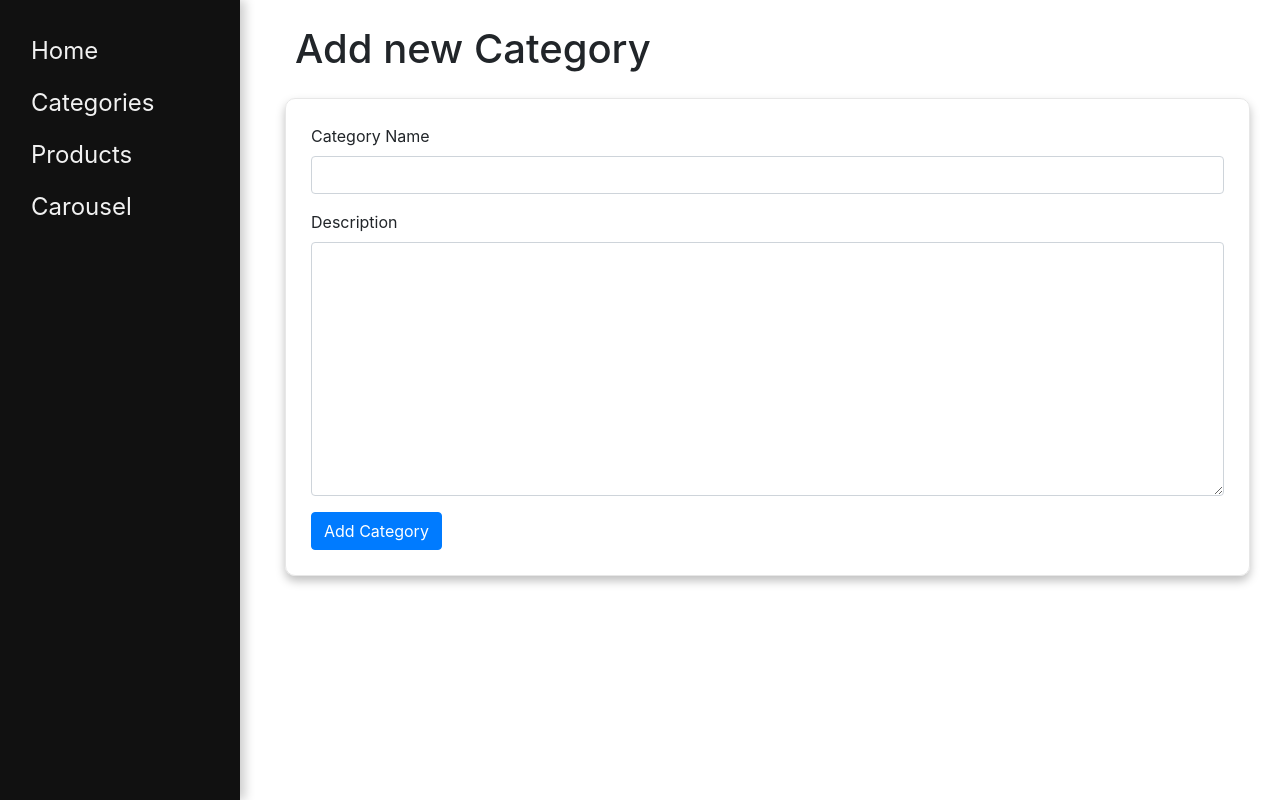
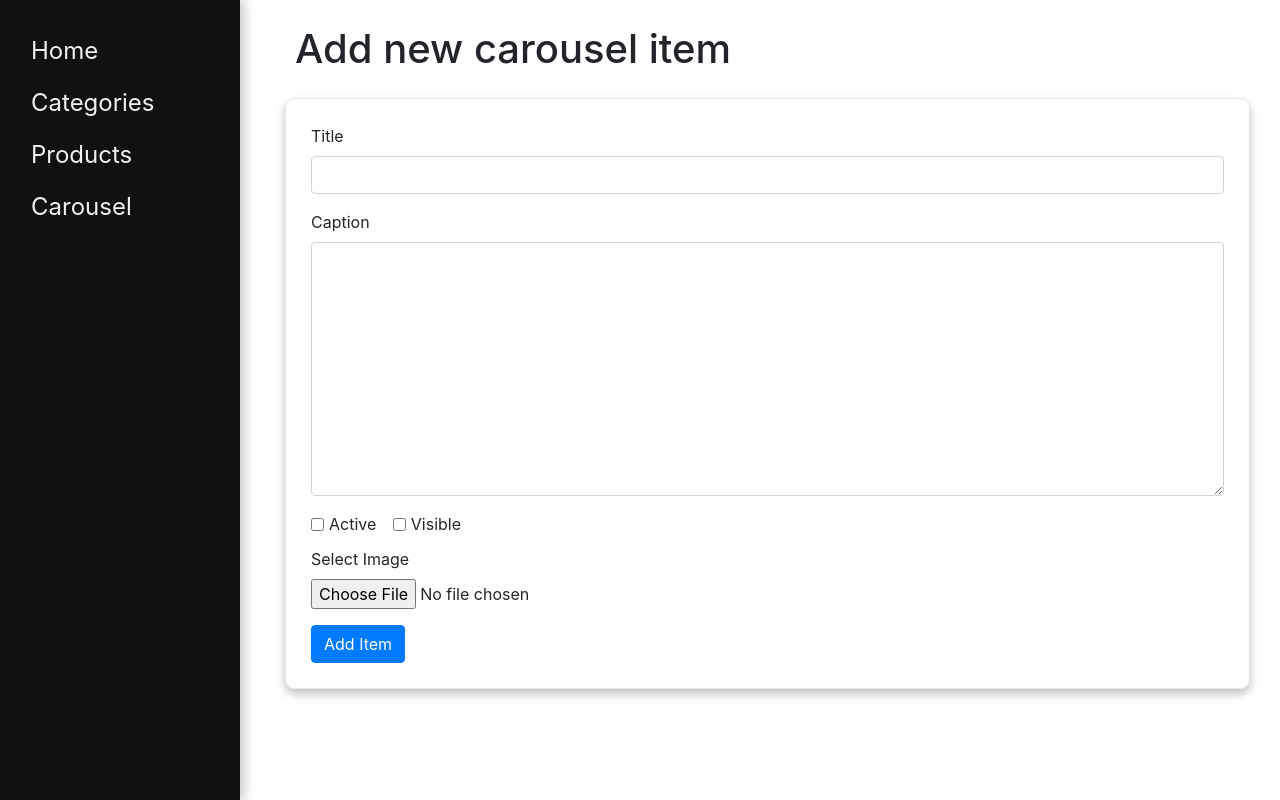
Before and after one commit to Keroles85/php-products, a PHP site: page /Assignment/backend/add.php?type=1 in a window 1280 px wide. Run offline with PHP 8.4, Linux system fonts and the light colour scheme; tables that the repository leaves empty or names only in its code hold one stand-in row (values such as "Sample post").

Commit message:
modified backend products and categories pages. Added carousel management page

```diff
--- a/backend/add.php
+++ b/backend/add.php
@@ -16,7 +16,7 @@ function getCategories() {
 }
 
 /**
-* add new product to database function
+* add product section
  */
 function addProduct() {
   global $db;
@@ -51,14 +51,14 @@ function insertImg($id) {
 function uploadFile($file) {
   //$extension = explode('.', $file['name']);
   $extension = strtolower(pathinfo($file['name'],PATHINFO_EXTENSION));
-  $imgURL = "../upload/" . time() . ".{$extension}";
+  $imgURL = "upload/" . time() . ".{$extension}";
   $tmpLocation = $file['tmp_name'];
-  move_uploaded_file($tmpLocation, $imgURL);
+  move_uploaded_file($tmpLocation, '../'.$imgURL);
   return $imgURL;
 }
 
 /**
-* add category function
+* add category section
  */
 function addCategory() {
   global $db;
@@ -70,11 +70,44 @@ function addCategory() {
   header('location: confirm.php?action=Category&type=add&query='.$stmt);
 }
 
-//call addProduct() or addCategory() function when add button is submitted
-if (isset($_POST['btn_add_product'])) {
-  addProduct();
-} elseif (isset($_POST['btn_add_category'])) {
-  addCategory();
+/**
+* add carousel section
+ */
+function addCarousel() {
+  global $db;
+  $title = $_POST['title'];
+  $caption = $_POST['caption'];
+  $active = isset($_POST['active'])? 1 : 0;
+  $visible = isset($_POST['visible'])? 1 : 0;
+  $imgURL = uploadFile($_FILES['image']);
+  $sql = "insert into carousel (title, caption, img_url, active, visible)
+        values ('$title', '$caption', '$imgURL', $active, $visible)";
+  $stmt = $db -> exec($sql);
+  header('location: confirm.php?action=Carousel%20Item&type=add&query='.$stmt);
+}
+
+//check if there's active item in carousel
+function getActive() {
+  global $db;
+  $active = $db -> query("select * from carousel where active = 1") -> rowCount();
+  return $active;
+  unset($db);
+}
+
+
+//check which function when add button is submitted
+if (isset($_POST['btn_add'])) {
+  switch ($addType) {
+    case 'product':
+      addProduct();
+      break;
+    case 'category':
+      addCategory();
+      break;
+    case 'carousel':
+      addCarousel();
+      break;
+  }
 }
 
 ?>
@@ -101,6 +134,7 @@ if (isset($_POST['btn_add_product'])) {
 
         <!-- add product form -->
         <?php if($addType == 'product'): ?>
+
         <h1>Add new product</h1>
         <form action="" method="post" enctype="multipart/form-data">
           <div class="form-group">
@@ -129,12 +163,13 @@ if (isset($_POST['btn_add_product'])) {
             <label for="image">Select Image</label>
             <input type="file" class="form-control-file" name="image" id="image">
           </div>
-          <button class="btn btn-primary" name="btn_add_product">Add Product</button>
+          <button class="btn btn-primary" name="btn_add">Add Product</button>
         </form>
 
 
         <!-- add category form -->
-        <?php else: ?>
+        <?php elseif ($addType == 'category'): ?>
+
         <h1>Add new Category</h1>
         <form action="" method="post">
           <div class="form-group">
@@ -146,7 +181,36 @@ if (isset($_POST['btn_add_product'])) {
             <textarea name="description" id="description" cols="30" rows="10" class="form-control"></textarea>
           </div>
 
-          <button class="btn btn-primary" name="btn_add_category">Add Category</button>
+          <button class="btn btn-primary" name="btn_add">Add Category</button>
+        </form>
+
+        <!-- add carousel item form -->
+        <?php else: ?>
+
+        <h1>Add new carousel item</h1>
+        <form action="" method="post" enctype="multipart/form-data">
+          <div class="form-group">
+            <label for="title">Title</label>
+            <input type="text" name="title" id="title" class="form-control">
+          </div>
+          <div class="form-group">
+            <label for="caption">Caption</label>
+            <textarea name="caption" id="caption" cols="30" rows="10" class="form-control"></textarea>
+          </div>
+          <div class="form-check form-check-inline">
+            <input class="form-check-input" type="checkbox" id="active" name="active" value="1" <?= getActive()? 'disabled' : '' ?>>
+            <label class="form-check-label" for="active">Active</label>
+          </div>
+          <div class="form-check form-check-inline">
+            <input class="form-check-input" type="checkbox" id="visible" name="visible" value="2">
+            <label class="form-check-label" for="inlineCheckbox2">Visible</label>
+          </div>
+          <div class="form-group" style="margin-top: 10px;">
+            <label for="image">Select Image</label>
+            <input type="file" class="form-control-file" name="image" id="image">
+          </div>
+            <button class="btn btn-primary" name="btn_add">Add Item</button>
+
         </form>
 
         <?php endif; ?>
```
Also changed, not shown: backend/carousel.php (+62 -1 lines), backend/products.php (+46 -5 lines).
